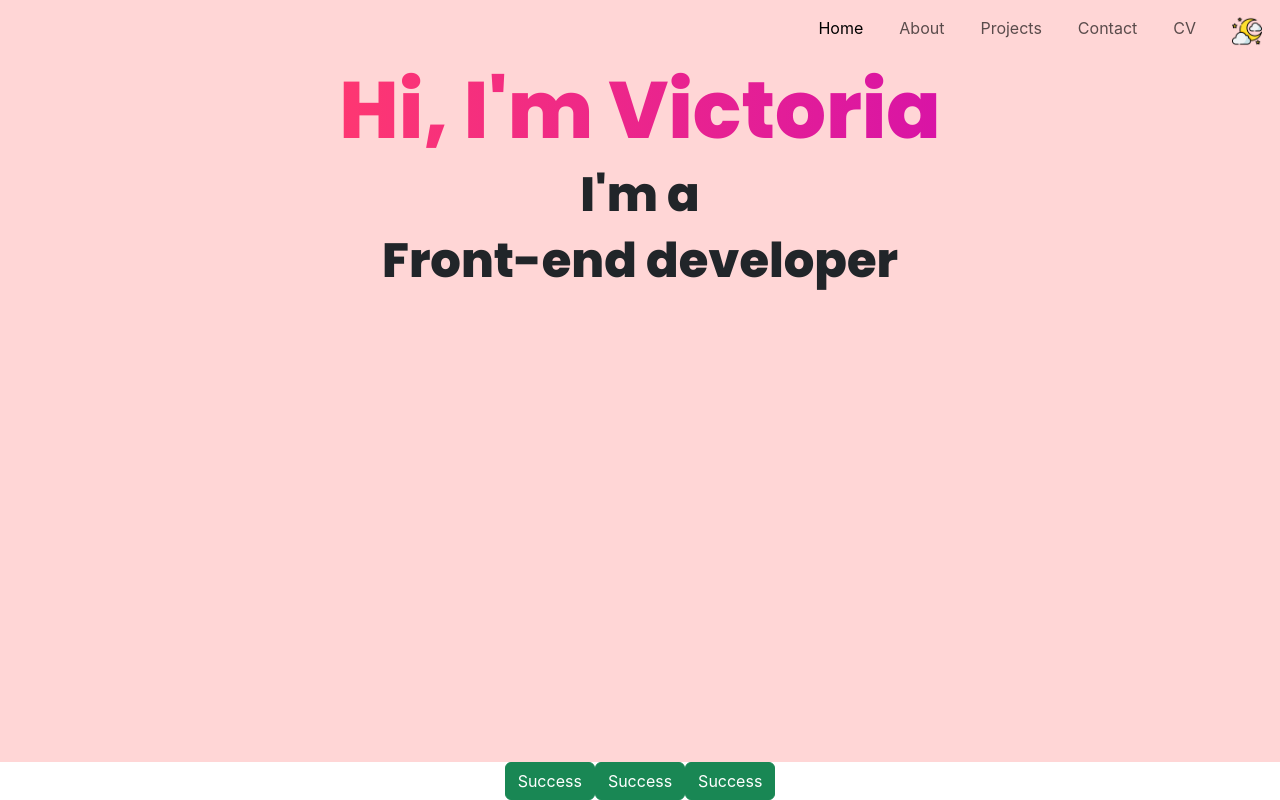
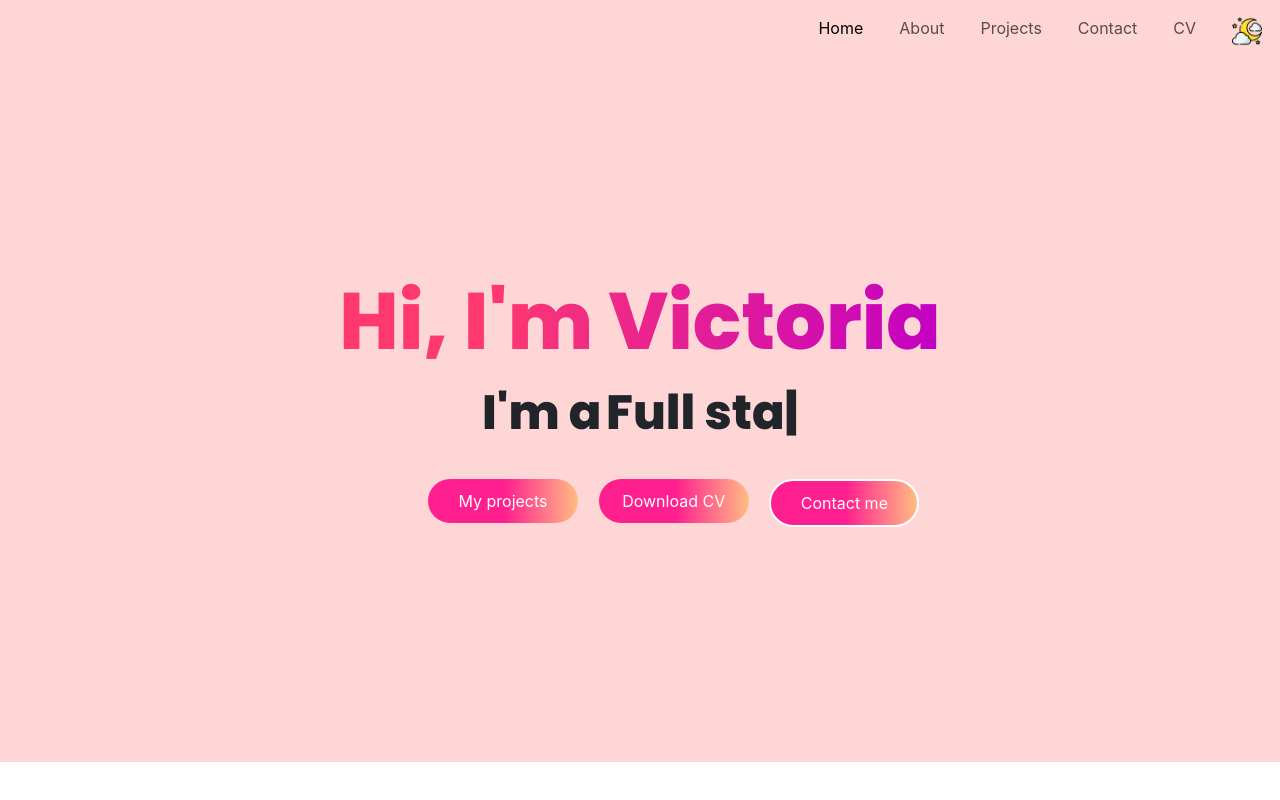
Before and after one commit to Victoriajuszkiewicz/portfolio-vj, a React (Create React App) app: page / in a window 1280 px wide. Built offline with nearby package versions, Linux system fonts and the light colour scheme.

Commit message:
main paige

```diff
--- a/package.json
+++ b/package.json
@@ -11,6 +11,7 @@
     "react-dom": "^18.2.0",
     "react-router-dom": "^6.11.2",
     "react-scripts": "5.0.1",
+    "react-typed": "^1.2.0",
     "web-vitals": "^2.1.4"
   },
   "scripts": {
--- a/src/pages/Main.css
+++ b/src/pages/Main.css
@@ -1,6 +1,17 @@
 .mainhero {
 	height: 700px;
 	background-color: #ffd6d6;
+	display: grid;
+	place-items: center;
+}
+.allinfo {
+	display: grid;
+	place-items: center;
+
+	width: 50%;
+}
+.col-12 {
+	margin: 30px 30px 20px 30px;
 }
 .intromain {
 	font-family: "Poppins", sans-serif;
@@ -13,4 +24,35 @@
 .secondmaintext {
 	font-family: "Poppins", sans-serif;
 	font-size: 48px;
+	display: inline-block;
 }
+#mainbuttons {
+	background-image: linear-gradient(
+		to right,
+
+		#ff1f8e 51%,
+		#ffbd84 100%
+	);
+	border-radius: 100px;
+	border: none;
+	color: white;
+	padding: 10px 15px 10px 15px;
+	font-weight: 700px;
+	min-width: 150px;
+}
+#contactmebtn {
+	background-image: linear-gradient(
+		to right,
+
+		#ff1f8e 51%,
+		#ffbd84 100%
+	);
+	border-radius: 100px;
+
+	border-color: #f5f5f5;
+	border: 2px solid;
+	color: white;
+	padding: 10px 15px 10px 15px;
+	font-weight: 700px;
+	min-width: 150px;
+}
--- a/src/pages/Main.js
+++ b/src/pages/Main.js
@@ -1,26 +1,48 @@
 import React from "react";
 import "./Main.css";
+import Typed from "react-typed";
 
 const Main = () => {
 	return (
 		<div>
 			<div className="mainhero">
-				<h1 className="intromain">Hi, I'm Victoria</h1>
-				<div>
-					<h2 className="secondmaintext">I'm a</h2>{" "}
-					<h2 className="secondmaintext">Front-end developer</h2>
+				<div className="allinfo">
+					<h1 className="intromain">Hi, I'm Victoria</h1>
+					<div>
+						<h2 className="secondmaintext">I'm a </h2>{" "}
+						<Typed
+							className="secondmaintext"
+							strings={[
+								" Front end developer",
+								" Full stack developer",
+								" Web designer",
+								" React developer",
+							]}
+							typeSpeed={40}
+							backSpeed={50}
+							loop
+						></Typed>
+					</div>
+					<div className="container">
+						<div className="row justify-content-md-center gap-1">
+							<div className="col-12 col-lg-2 mb-4">
+								<button type="button" className="btn" id="mainbuttons">
+									My projects
+								</button>
+							</div>
+							<div className="col-12 col-lg-2 mb-4">
+								<button type="button" className="btn " id="mainbuttons">
+									Download CV
+								</button>
+							</div>
+							<div className="col-12 col-lg-2 mb-4">
+								<button type="button" className="btn" id="contactmebtn">
+									Contact me
+								</button>
+							</div>
+						</div>
+					</div>
 				</div>
-			</div>
-			<div className="grouppbutton">
-				<button type="button" className="btn btn-success">
-					Success
-				</button>
-				<button type="button" className="btn btn-success">
-					Success
-				</button>
-				<button type="button" className="btn btn-success">
-					Success
-				</button>
 			</div>
 		</div>
 	);
```
Also changed, not shown: 1 other file (tests, documents, lock files or other folders).
